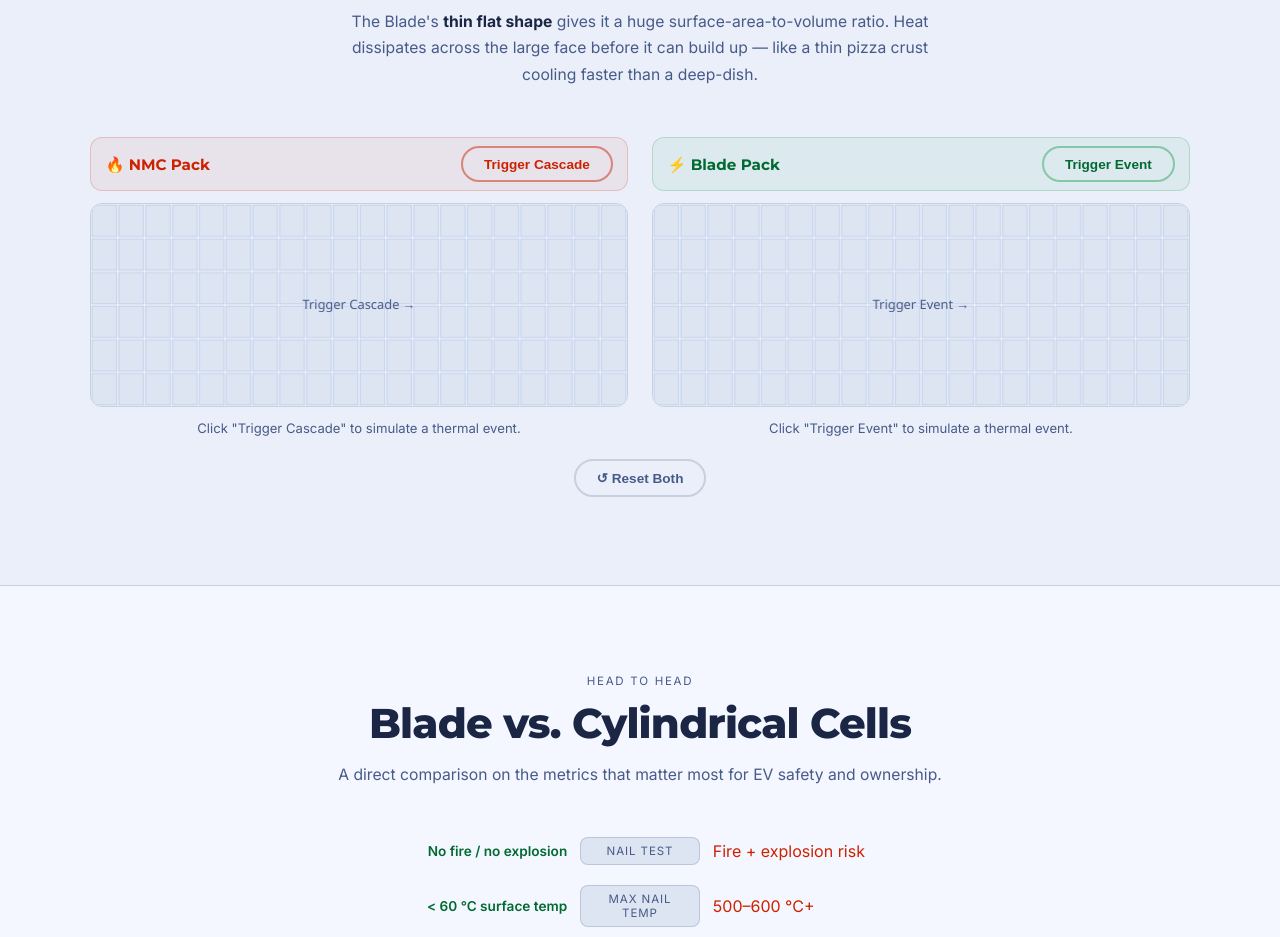
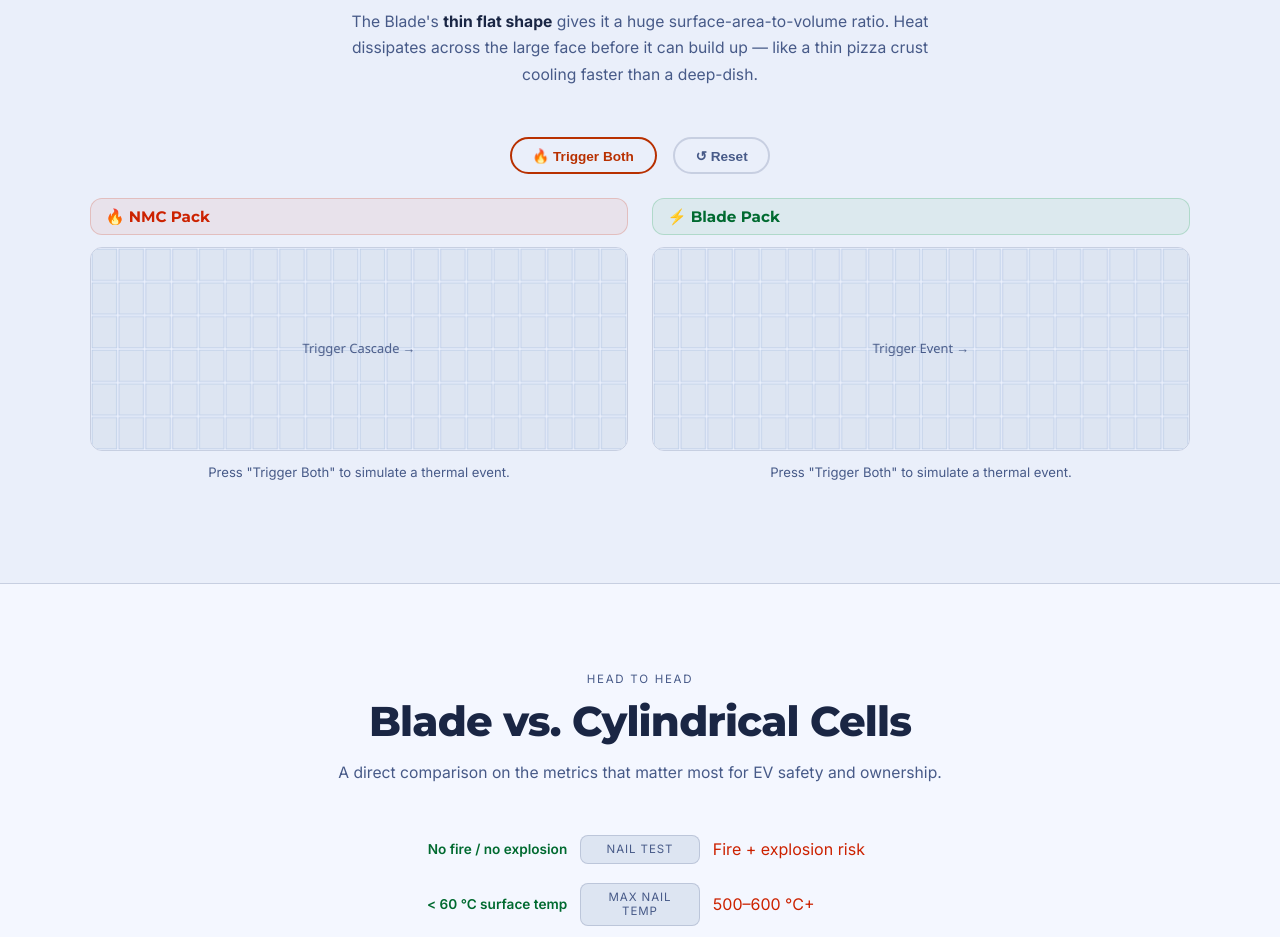
Before and after one commit to crnds/bladebattery, a plain HTML site: page bladebattery/index.html in a window 1280 px wide. Shown: the part 4360-5297 px from the top of the page. Drawn offline with Linux system fonts and the light colour scheme.

Commit message:
Combine thermal triggers into a single "Trigger Both" button
Replaces the two per-column trigger buttons with one shared button
above the grid that fires both NMC and Blade simulations simultaneously.
Removed btnId param from makeThermalSim factory since active-state
is now managed on the shared button in the HTML onclick.

Co-Authored-By: Claude Sonnet 4.6 <noreply@anthropic.com>

```diff
--- a/bladebattery/index.html
+++ b/bladebattery/index.html
@@ -333,7 +333,9 @@ h1.hero-title{
 .blade-lbl{color:#006a30;}
 .thermal-col canvas{display:block;width:100%;height:auto;border-radius:12px;border:1px solid var(--border);}
 .thermal-col-st{font-size:.82rem;color:var(--muted);line-height:1.5;text-align:center;min-height:2rem;}
-.thermal-reset-row{display:flex;justify-content:center;margin-top:.5rem;}
+.thermal-controls{display:flex;gap:1rem;justify-content:center;margin-bottom:1.5rem;}
+.th-btn-trigger{border-color:rgba(180,60,0,.5);color:#b83000;font-size:1rem;padding:.7rem 2rem;}
+.th-btn-trigger:hover,.th-btn-trigger.active{background:rgba(180,60,0,.08);}
 .th-btn{padding:.55rem 1.3rem;border-radius:99px;border:2px solid;font-size:.85rem;font-weight:600;cursor:pointer;transition:all .25s;background:none;}
 .th-btn-nmc{border-color:rgba(200,40,10,.5);color:#cc2200;}
 .th-btn-nmc:hover,.th-btn-nmc.active{background:rgba(200,40,10,.1);}
@@ -861,26 +863,25 @@ footer{text-align:center;padding:3rem 1.5rem;color:var(--muted);font-size:.82rem
     <h2 class="sec-title reveal">Heat Can't Spread — Here's Why</h2>
     <p class="sec-desc reveal">The Blade's <strong>thin flat shape</strong> gives it a huge surface-area-to-volume ratio. Heat dissipates across the large face before it can build up — like a thin pizza crust cooling faster than a deep-dish.</p>
 
+    <div class="thermal-controls reveal">
+      <button class="th-btn th-btn-trigger" id="th-trigger" onclick="nmcSim.start();bladeSim.start();this.classList.add('active')">🔥 Trigger Both</button>
+      <button class="th-btn th-btn-reset" onclick="nmcSim.reset();bladeSim.reset();document.getElementById('th-trigger').classList.remove('active')">↺ Reset</button>
+    </div>
     <div class="thermal-compare reveal">
       <div class="thermal-col">
         <div class="thermal-col-hd nmc-hd">
           <span class="thermal-col-lbl nmc-lbl">🔥 NMC Pack</span>
-          <button class="th-btn th-btn-nmc" id="th-nmc" onclick="nmcSim.start()">Trigger Cascade</button>
         </div>
         <canvas id="thermalNmcCanvas"></canvas>
-        <p class="thermal-col-st" id="thermalNmcStatus">Click "Trigger Cascade" to simulate a thermal event.</p>
+        <p class="thermal-col-st" id="thermalNmcStatus">Press "Trigger Both" to simulate a thermal event.</p>
       </div>
       <div class="thermal-col">
         <div class="thermal-col-hd blade-hd">
           <span class="thermal-col-lbl blade-lbl">⚡ Blade Pack</span>
-          <button class="th-btn th-btn-blade" id="th-blade" onclick="bladeSim.start()">Trigger Event</button>
         </div>
         <canvas id="thermalBladeCanvas"></canvas>
-        <p class="thermal-col-st" id="thermalBladeStatus">Click "Trigger Event" to simulate a thermal event.</p>
+        <p class="thermal-col-st" id="thermalBladeStatus">Press "Trigger Both" to simulate a thermal event.</p>
       </div>
-    </div>
-    <div class="thermal-reset-row reveal">
-      <button class="th-btn th-btn-reset" onclick="nmcSim.reset();bladeSim.reset()">↺ Reset Both</button>
     </div>
   </div>
 </div>
@@ -1912,7 +1913,7 @@ function setNailStatus(html) {
 // ═══════════════════════════════════════════════════════
 //   THERMAL CANVAS
 // ═══════════════════════════════════════════════════════
-function makeThermalSim(canvasId, mode, btnId, statusId) {
+function makeThermalSim(canvasId, mode, statusId) {
   const canvas = document.getElementById(canvasId);
   let ctx, W, H, grid, time, raf, lastTS, cellW, cellH;
   const COLS = 20, ROWS = 6;
@@ -1932,7 +1933,6 @@ function makeThermalSim(canvasId, mode, btnId, statusId) {
     grid = Array.from({length:ROWS}, () => new Float32Array(COLS));
     grid[Math.floor(ROWS/2)][Math.floor(COLS/2)] = 1.0;
     lastTS = null;
-    document.getElementById(btnId).classList.add('active');
     document.getElementById(statusId).innerHTML = mode === 'nmc'
       ? '🔥 <strong>NMC pack:</strong> Heat spreads rapidly — cascading thermal runaway across the entire pack.'
       : '✅ <strong>Blade pack:</strong> Heat dissipates along the thin blade surface — cannot cascade to neighbors.';
@@ -1942,10 +1942,7 @@ function makeThermalSim(canvasId, mode, btnId, statusId) {
   function reset() {
     if (raf) cancelAnimationFrame(raf);
     grid = null;
-    document.getElementById(btnId).classList.remove('active');
-    document.getElementById(statusId).textContent = mode === 'nmc'
-      ? 'Click "Trigger Cascade" to simulate a thermal event.'
-      : 'Click "Trigger Event" to simulate a thermal event.';
+    document.getElementById(statusId).textContent = 'Press "Trigger Both" to simulate a thermal event.';
     if (ctx) { ctx.clearRect(0,0,W,H); drawIdle(); }
   }
 
@@ -2033,8 +2030,8 @@ function makeThermalSim(canvasId, mode, btnId, statusId) {
   return { resize, start, reset };
 }
 
-const nmcSim = makeThermalSim('thermalNmcCanvas', 'nmc', 'th-nmc', 'thermalNmcStatus');
-const bladeSim = makeThermalSim('thermalBladeCanvas', 'blade', 'th-blade', 'thermalBladeStatus');
+const nmcSim = makeThermalSim('thermalNmcCanvas', 'nmc', 'thermalNmcStatus');
+const bladeSim = makeThermalSim('thermalBladeCanvas', 'blade', 'thermalBladeStatus');
 
 function heatColor(t, c1, c2) {
   const r = Math.round(c1[0] + (c2[0]-c1[0])*t);
```
